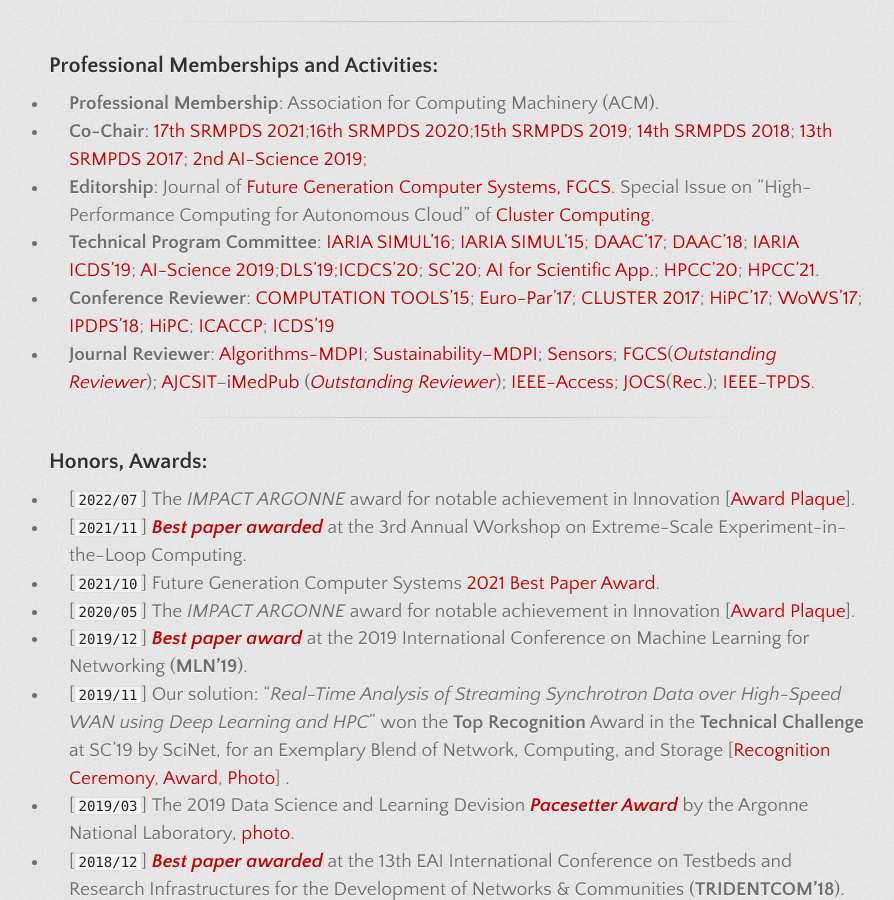
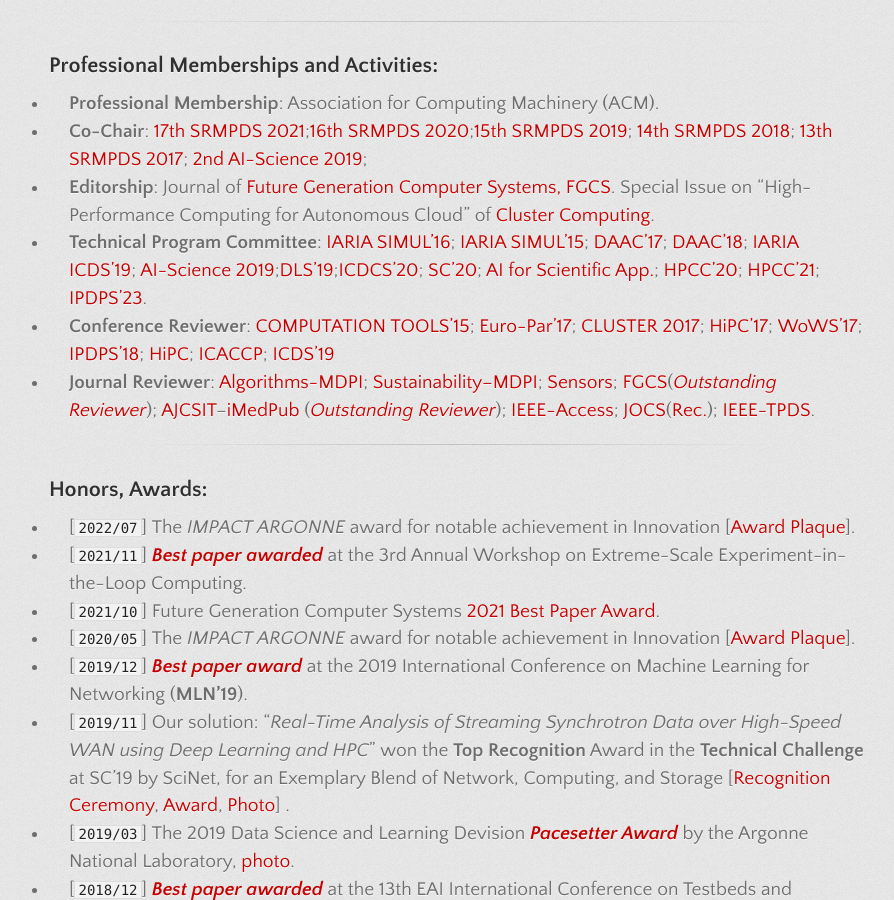
Before and after one commit to lzhengchun/lzhengchun.github.io, a Jekyll site: the page built from index.md, in a window 1280 px wide and 900 px high, scrolled down 861 px. Shown: the whole window, without its empty margins (181-1075 px from the left). Built offline with Jekyll 4.4.1, drawn with Linux system fonts in a browser that asks for light colours; some web fonts are replaced.

Commit message:
Update index.md

```diff
--- a/index.md
+++ b/index.md
@@ -26,7 +26,7 @@
 * **Professional Membership**: Association for Computing Machinery (ACM).
 * **Co-Chair**: [17th SRMPDS 2021](https://srmpds.github.io/);[16th SRMPDS 2020](https://srmpds.github.io/);[15th SRMPDS 2019](https://srmpds.github.io/); [14th SRMPDS 2018](https://srmpds.github.io/index-2018.html); [13th SRMPDS 2017](https://sites.google.com/site/srmpds/); [2nd AI-Science 2019](https://ai-science.github.io/);
 * **Editorship**: Journal of [Future Generation Computer Systems, FGCS](https://www.journals.elsevier.com/future-generation-computer-systems). Special Issue on "High-Performance Computing for Autonomous Cloud" of [Cluster Computing](https://www.springer.com/journal/10586).
-* **Technical Program Committee**: [IARIA SIMUL'16](https://www.iaria.org/conferences2016/ComSIMUL16.html); [IARIA SIMUL'15](https://www.iaria.org/conferences2015/ComSIMUL15.html); [DAAC'17](http://www.depts.ttu.edu/cac/conferences/ucc2017/page-2/daacworkshop.html); [DAAC'18](); [IARIA ICDS'19](https://www.iaria.org/conferences2019/ComICDS19.html); [AI-Science 2019](https://ai-science.github.io/);[DLS'19](https://www.tacc.utexas.edu/workshop/2019/deep-learning);[ICDCS'20](); [SC'20](https://sc20.supercomputing.org); [AI for Scientific App.](https://ai4s.github.io); [HPCC'20](http://cse.stfx.ca/~hpcc/2020); [HPCC'21](http://www.ieee-hpcc.org/2021/).
+* **Technical Program Committee**: [IARIA SIMUL'16](https://www.iaria.org/conferences2016/ComSIMUL16.html); [IARIA SIMUL'15](https://www.iaria.org/conferences2015/ComSIMUL15.html); [DAAC'17](http://www.depts.ttu.edu/cac/conferences/ucc2017/page-2/daacworkshop.html); [DAAC'18](); [IARIA ICDS'19](https://www.iaria.org/conferences2019/ComICDS19.html); [AI-Science 2019](https://ai-science.github.io/);[DLS'19](https://www.tacc.utexas.edu/workshop/2019/deep-learning);[ICDCS'20](); [SC'20](https://sc20.supercomputing.org); [AI for Scientific App.](https://ai4s.github.io); [HPCC'20](http://cse.stfx.ca/~hpcc/2020); [HPCC'21](http://www.ieee-hpcc.org/2021/); [IPDPS'23](https://www.ipdps.org/ipdps2023/2023-program-committee.html).
 * **Conference Reviewer**: [COMPUTATION TOOLS'15](https://www.iaria.org/conferences2015/COMPUTATIONTOOLS15.html); [Euro-Par'17](http://europar2017.usc.es/); [CLUSTER 2017](https://cluster17.github.io/); [HiPC'17](http://hipc.org/); [WoWS'17](https://words.sdsc.edu/wows2017); [IPDPS'18](http://www.ipdps.org/ipdps2018/2018_call_for_papers.html); [HiPC](http://hipc.org); [ICACCP](http://www.icaccpa.in/); [ICDS'19](https://www.iaria.org/conferences2019/ICDS19.html)
 * **Journal Reviewer**: [Algorithms-MDPI](http://www.mdpi.com/journal/algorithms); [ Sustainability–MDPI](http://www.mdpi.com/journal/sustainability); [Sensors](https://www.mdpi.com/journal/sensors); [FGCS](https://www.journals.elsevier.com/future-generation-computer-systems)([_Outstanding Reviewer_](file/outstanding-reviewer-zliu-fgcs.pdf)); [AJCSIT](http://www.imedpub.com/computer-science-and-information-technology/)--[iMedPub](http://www.imedpub.com) ([_Outstanding Reviewer_](file/AJCSIT-outstanding-reviewer.png)); [IEEE-Access](http://ieeeaccess.ieee.org/); [JOCS](https://www.journals.elsevier.com/journal-of-computational-science)([Rec.](file/reviewer-zliu-jocs.pdf)); [IEEE-TPDS](https://www.computer.org/csdl/journal/td).
 
```
